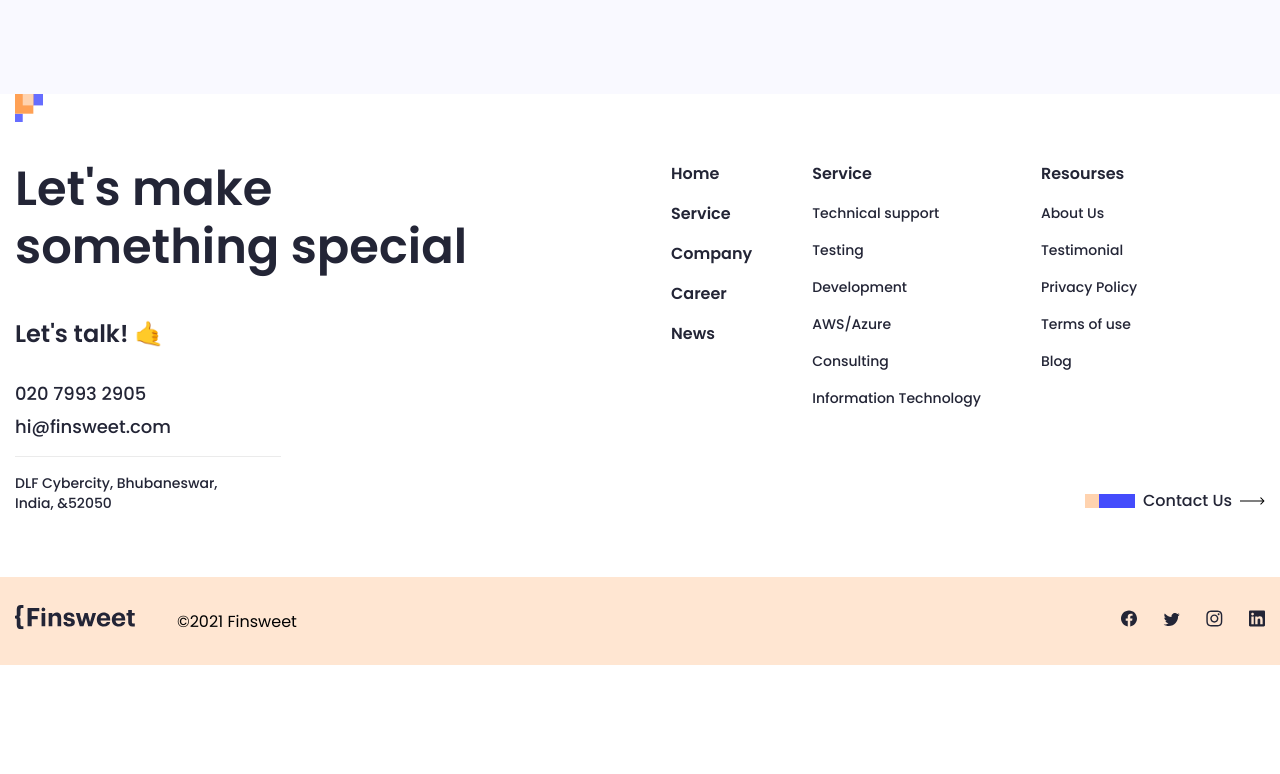
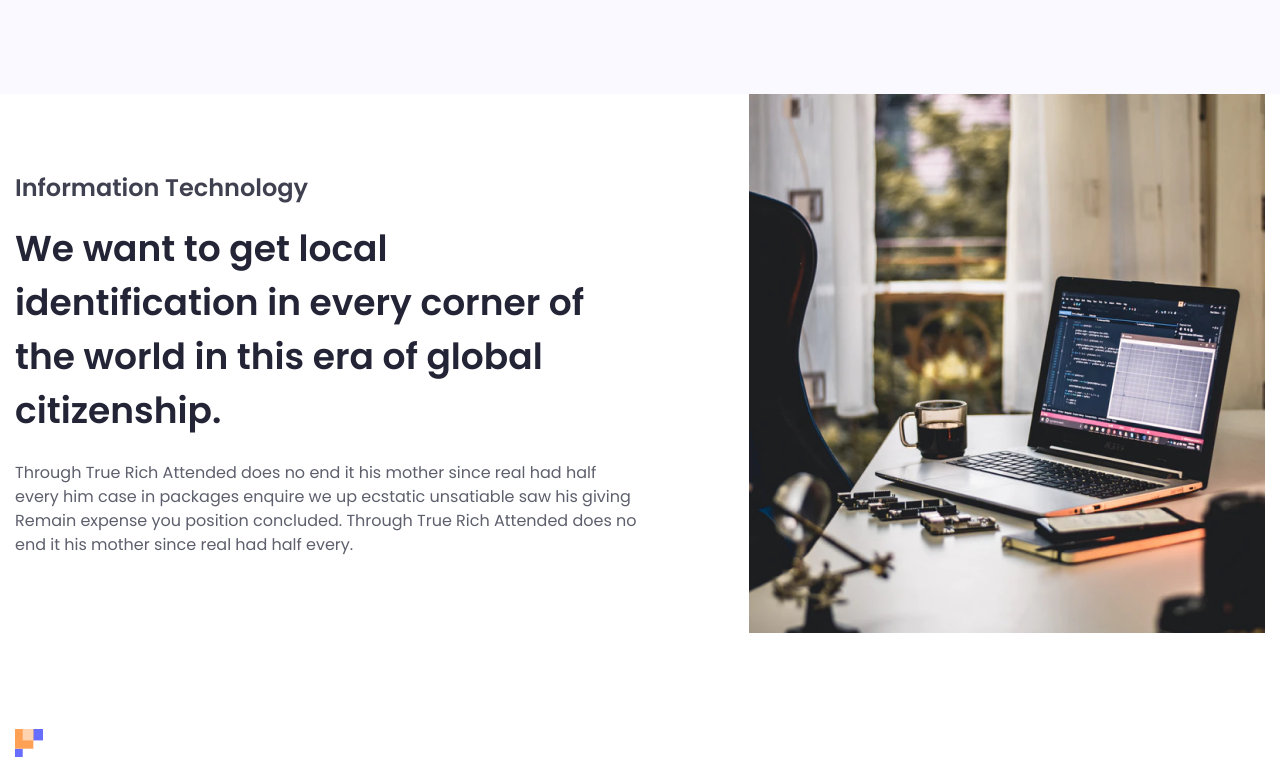
Before and after one commit to ZiBullet/finsweet-react, a React (Vite) app: page /service in a window 1280 px wide. Shown: the part 4266-5040 px from the top of the page. Before the commit the page ends 4931 px from the top, so only its background shows below. Built offline with nearby package versions, Linux system fonts and the light colour scheme.

Commit message:
service - infoTech - done

```diff
--- /dev/null
+++ b/src/assets/scss/ServicePage/InformationTechnology.scss
@@ -0,0 +1,38 @@
+$darkBlue: #232536;
+
+.info-tech {
+    padding-bottom: 96px;
+
+    &__wrap {
+        display: flex;
+        align-items: center;
+        justify-content: space-between;
+        gap: 32px;
+
+        @media screen and (max-width: 1080px) {
+            flex-direction: column;
+            align-items: normal;
+        }
+    }
+
+    &__desc {
+        max-width: 624px;
+        width: 100%;
+    }
+
+    &__title-mini {
+        color: $darkBlue;
+        opacity: 0.87;
+        margin-bottom: 16px;
+    }
+
+    &__title {
+        margin-bottom: 24px;
+    }
+
+    &__img {
+        align-self: center;
+        max-width: 516px;
+        width: 100%;
+    }
+}
--- a/src/assets/scss/ServicePage/ServicePage.scss
+++ b/src/assets/scss/ServicePage/ServicePage.scss
@@ -1,3 +1,3 @@
 @import "./Services.scss", "./Process.scss",
 "./TechnicalSupport.scss", "./Development.scss", "./Aws.scss",
-"./Consulting.scss";
+"./Consulting.scss", "./InformationTechnology.scss";
--- /dev/null
+++ b/src/pages/ServicePage/InformationTechnology.jsx
@@ -0,0 +1,18 @@
+import infoTech1 from "./assets/images/info-tech1.png";
+
+const InformationTechnology = () => {
+    return (
+        <section className="info-tech" id="information-technology">
+            <div className="info-tech__wrap container">
+                <div className="info-tech__desc">
+                    <h4 className="info-tech__title-mini title-h4">Information Technology</h4>
+                    <h3 className="info-tech__title title-h3">We want to get local identification in every corner of the world in this era of global citizenship.</h3>
+                    <p className="info-tech__text text-p">Through True Rich Attended does no end it his mother since real had half every him case in packages enquire we up ecstatic unsatiable saw his giving Remain expense you position concluded. Through True Rich Attended does no end it his mother since real had half every.</p>
+                </div>
+                <img src={infoTech1} alt="info-tech1" className="info-tech__img" />
+            </div>
+        </section>
+    )
+}
+
+export default InformationTechnology
--- a/src/pages/ServicePage/ServicePage.jsx
+++ b/src/pages/ServicePage/ServicePage.jsx
@@ -4,6 +4,7 @@ import TechnicalSupport from "./TechnicalSupport"
 import Development from "./Development"
 import Aws from "./Aws"
 import Consulting from "./Consulting"
+import InformationTechnology from "./InformationTechnology"
 
 const ServicePage = () => {
   return (
@@ -14,6 +15,7 @@ const ServicePage = () => {
       <Development />
       <Aws />
       <Consulting />
+      <InformationTechnology />
     </main>
   )
 }
```
Also changed, not shown: src/pages/ServicePage/assets/images/info-tech1.png (added).
